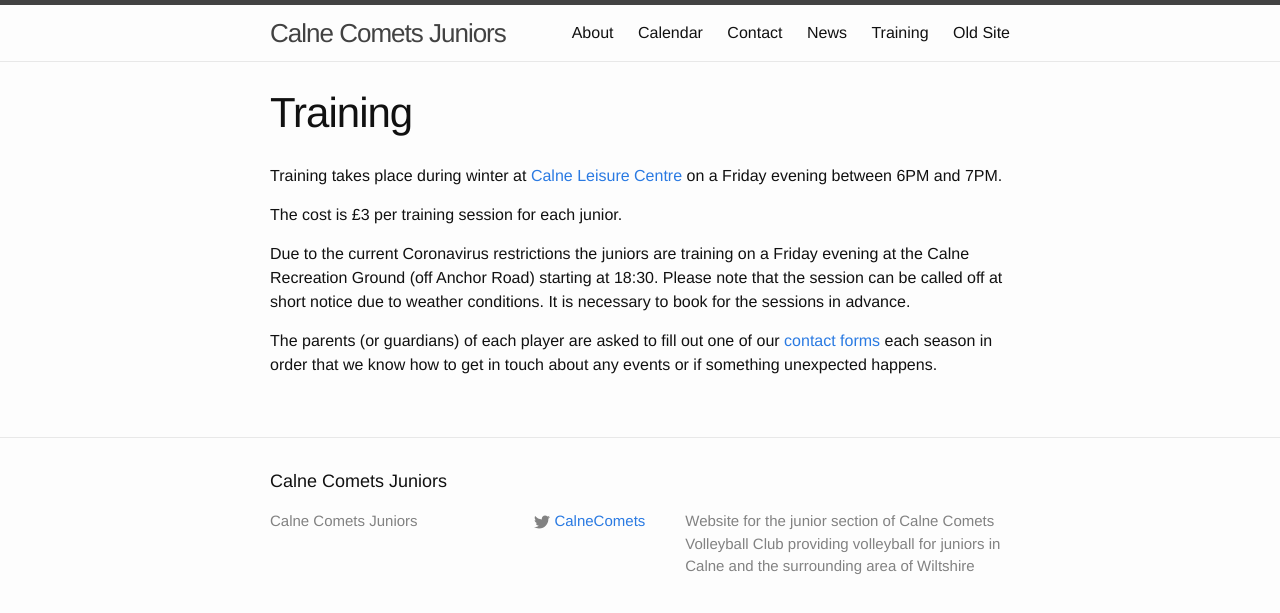
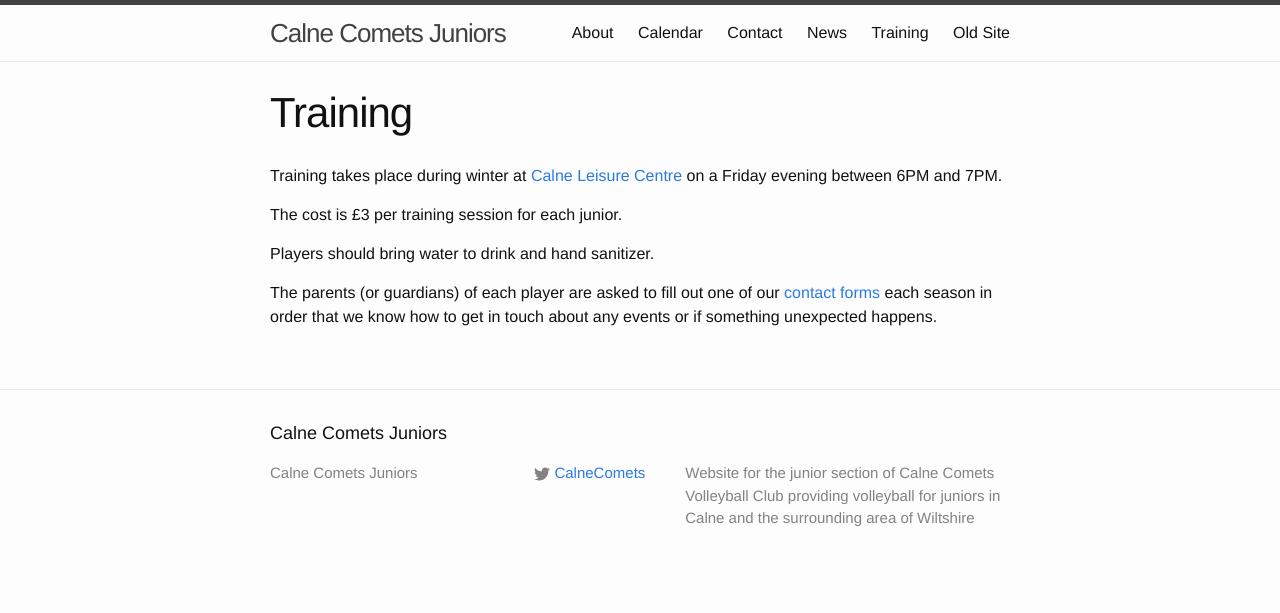
Before and after one commit to CalneComets/WebJuniors, a Jekyll site: the page built from training.md, in a window 1280 px wide. Shown: the top 613 px of the page. Built offline with Jekyll 4.4.1, drawn with Linux system fonts in a browser that asks for light colours.

Commit message:
Remove the paragraph about outdoor training

```diff
--- a/training.md
+++ b/training.md
@@ -8,6 +8,6 @@
 
 The cost is £3 per training session for each junior.
 
-Due to the current Coronavirus restrictions the juniors are training on a Friday evening at the Calne Recreation Ground (off Anchor Road) starting at 18:30. Please note that the session can be called off at short notice due to weather conditions. It is necessary to book for the sessions in advance.
+Players should bring water to drink and hand sanitizer.
 
 The parents (or guardians) of each player are asked to fill out one of our [contact forms](https://calnecomets.co.uk/wp-content/uploads/2019/12/Junior-Contact-Information-2019.pdf) each season in order that we know how to get in touch about any events or if something unexpected happens.
```
